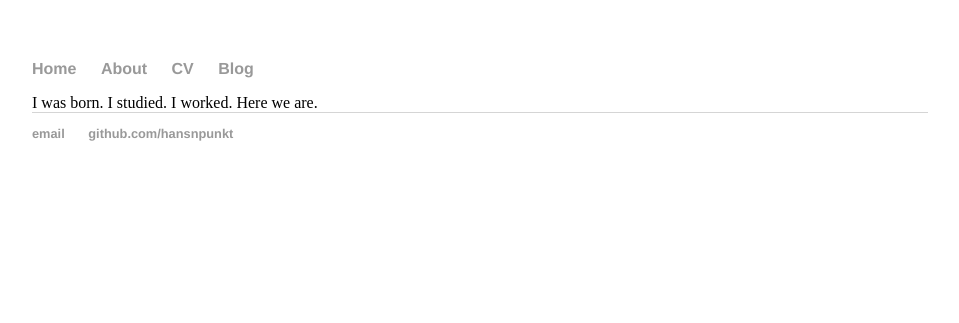
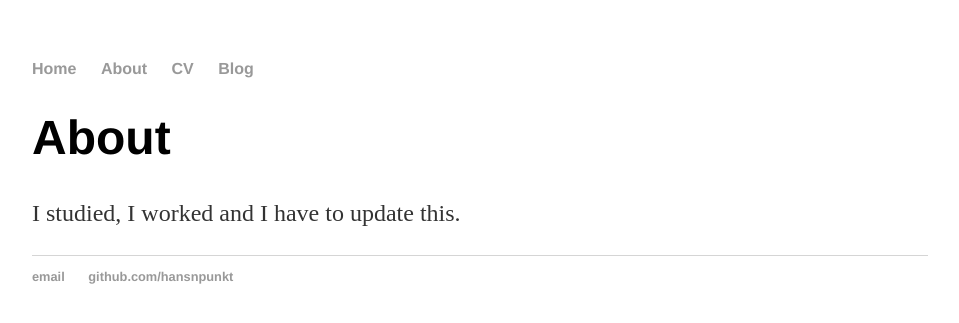
Before and after one commit to hansnpunkt/OLDhansnpunkt.github.io, a Jekyll site: the page built from about/index.html, in a window 1280 px wide. Shown: the top 323 px of the page, without its empty margins (160-1119 px from the left). Built offline with Jekyll 4.4.1, drawn with Linux system fonts in a browser that asks for light colours.

Commit message:
Update index.html

```diff
--- a/about/index.html
+++ b/about/index.html
@@ -3,4 +3,7 @@ layout: default
 title: Jan Hansen's bio
 ---
 
-I was born. I studied. I worked. Here we are.
+<div class="about">
+			<h1>About</h1>
+			<p>I studied, I worked and I have to update this. </p>
+</div>
```
